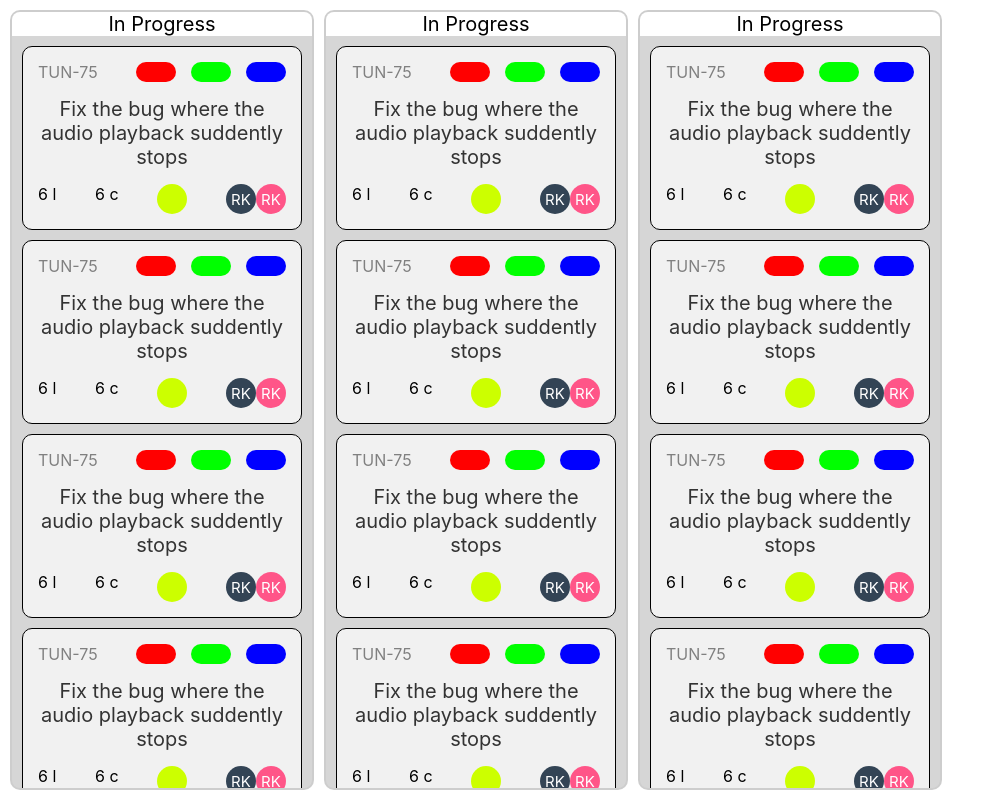
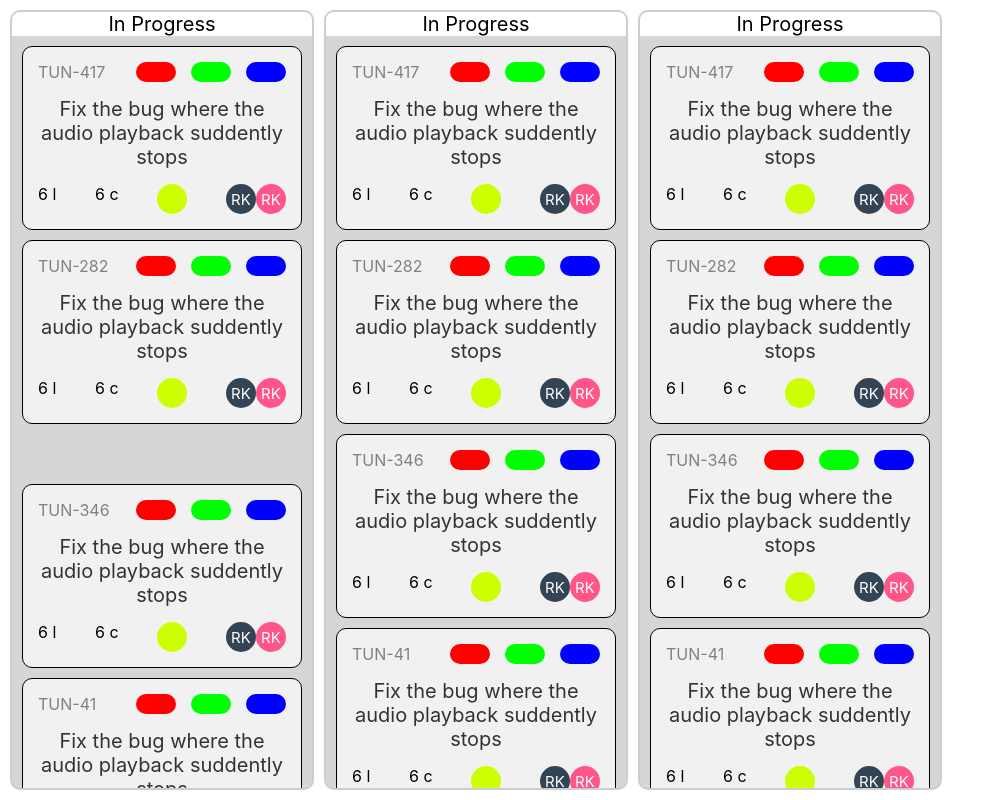
Before and after one commit to rickythedeveloper/proj-management-client, a React (Create React App) app: page / in a window 1280 px wide. Shown: the whole page, without its empty margins (0-995 px from the left). Built offline with nearby package versions, Linux system fonts and the light colour scheme.

Commit message:
#5: Smooth card movement with the empty spacing

```diff
--- a/src/App.tsx
+++ b/src/App.tsx
@@ -1,10 +1,10 @@
-import React, { CSSProperties } from 'react';
+import React, { CSSProperties, useState, useEffect } from 'react';
 import './App.css';
 import Segment from './components/Segment';
 import Ticket, { TicketCardData } from './components/Ticket';
 
-const ticket1 = {
-	id: 'TUN-75',
+const randomTicket = (): TicketCardData => ({
+	id: `TUN-${Math.round(Math.random() * 500)}`,
 	categories: [
 		{ name: 'feature', color: '#f00' },
 		{ name: 'b', color: '#0f0' },
@@ -13,9 +13,12 @@ const ticket1 = {
 	title: 'Fix the bug where the audio playback suddently stops',
 	urgency: 0.4,
 	assignees: [{ initials: 'RK', color: '#345' }, { initials: 'RK', color: '#f58' }],
-};
+});
 
-const tickets = Array<TicketCardData>(10).fill(ticket1);
+const tickets: TicketCardData[] = [];
+for (let i = 0; i < 10; i++) {
+	tickets.push(randomTicket());
+}
 
 const PADDING = 10;
 const styles: {[component: string]: CSSProperties} = {
@@ -35,6 +38,15 @@ const styles: {[component: string]: CSSProperties} = {
 };
 
 function App(): JSX.Element {
+	const [theIndex, setTheIndex] = useState(5);
+
+	useEffect(() => {
+		setInterval(() => {
+			console.log('helo');
+			setTheIndex((prev) => prev + (Math.random() < 0.5 ? (-1) : 1));
+		}, 1000);
+	}, []);
+
 	return (
 		<div className="App" style={styles.app}>
 			<div
@@ -43,7 +55,7 @@ function App(): JSX.Element {
 			>
 				<Segment
 					style={styles.segment}
-					data={{ name: 'In Progress', tickets }}
+					data={{ name: 'In Progress', tickets, spacingBeforeIndex: theIndex }}
 				/>
 				<Segment
 					style={styles.segment}
--- a/src/components/Segment.tsx
+++ b/src/components/Segment.tsx
@@ -5,6 +5,7 @@ import './Segment.css';
 export interface SegmentData {
 	name: string;
 	tickets: TicketCardData[];
+	spacingBeforeIndex?: number;
 }
 
 interface Props {
@@ -12,12 +13,13 @@ interface Props {
 	style?: CSSProperties;
 }
 interface State {}
-const DEFAULT_STATE = {};
+const DEFAULT_STATE: State = {};
 
 const BACKGROUND_COLOR = '#cccc';
 const TITLE_HEIGHT = 50;
 const TITLE_FONT_SIZE = 20;
 const GAP = 10;
+const EMPTY_SPACING_HEIHT = 100;
 
 const styles: {[compoennt: string]: CSSProperties} = {
 	container: {
@@ -45,9 +47,10 @@ const styles: {[compoennt: string]: CSSProperties} = {
 		gap: GAP,
 		overflowY: 'auto',
 		overflowX: 'hidden',
-		// scrollbarWidth: 0,
 		padding: GAP,
+		transition: 'all 1s',
 	},
+	emptySpacing: { height: EMPTY_SPACING_HEIHT, width: 100, backgroundColor: 'red' },
 };
 
 export default class Segment extends React.Component<Props, State> {
@@ -59,15 +62,24 @@ export default class Segment extends React.Component<Props, State> {
 	render(): JSX.Element {
 		const { style: additionalStyle, data } = this.props;
 
+		const ticketElements = data.tickets.map((ticket, index) => (
+			<Ticket
+				key={ticket.id}
+				data={ticket}
+				style={{
+					marginTop: index === data.spacingBeforeIndex ? 50 : undefined,
+					transition: 'margin-top 0.3s',
+				}}
+			/>
+		));
+
 		return (
 			<div className="segment" style={{ ...styles.container, ...additionalStyle }}>
 				<div className="segment-title" style={styles.title}>
 					{data.name}
 				</div>
 				<div className="segment-tickets" style={styles.ticketsSection}>
-					{data.tickets.map((ticket) => (
-						<Ticket key={ticket.id} data={ticket} />
-					))}
+					{ticketElements}
 				</div>
 			</div>
 		);
```
Also changed, not shown: .eslintrc.json.
